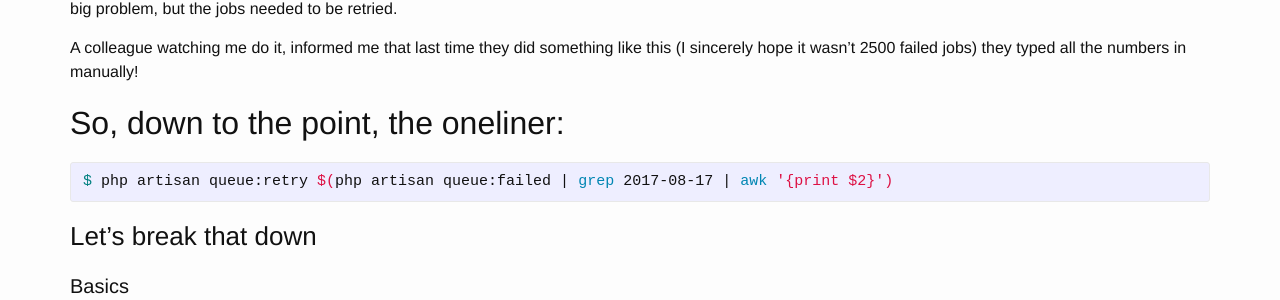
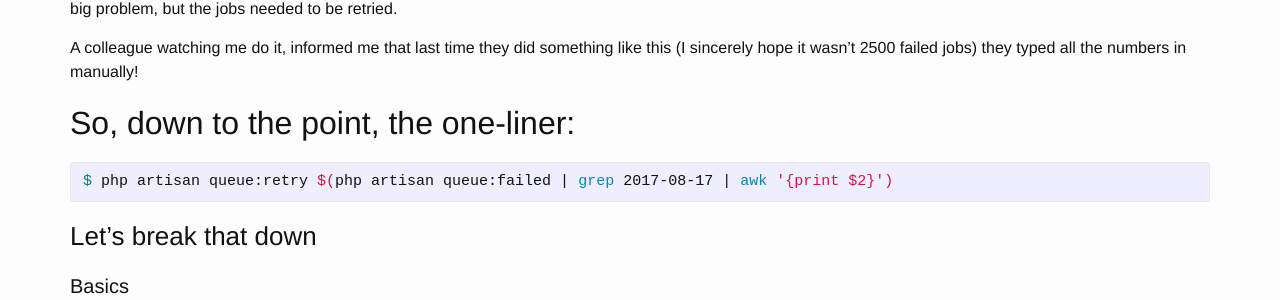
Before and after one commit to lukewaite/lukewaite.github.io, a Jekyll site: the page built from _posts/2017-08-17-bash-oneliner-laravel-retry-todays-failed-jobs.markdown, in a window 1280 px wide. Shown: the part 694-994 px from the top of the page. Built offline with Jekyll 4.4.1, drawn with Linux system fonts in a browser that asks for light colours; comment, search, counter and statistics services are not loaded.

Commit message:
correct sp again

```diff
--- a/_posts/2017-08-17-bash-oneliner-laravel-retry-todays-failed-jobs.markdown
+++ b/_posts/2017-08-17-bash-oneliner-laravel-retry-todays-failed-jobs.markdown
@@ -38,7 +38,7 @@ Not a big problem, but the jobs needed to be retried.
 A colleague watching me do it, informed me that last time they did something like this
 (I sincerely hope it wasn't 2500 failed jobs) they typed all the numbers in manually!
 
-## So, down to the point, the oneliner:
+## So, down to the point, the one-liner:
 
 {% highlight shell %}
 $ php artisan queue:retry $(php artisan queue:failed | grep 2017-08-17 | awk '{print $2}')
```
